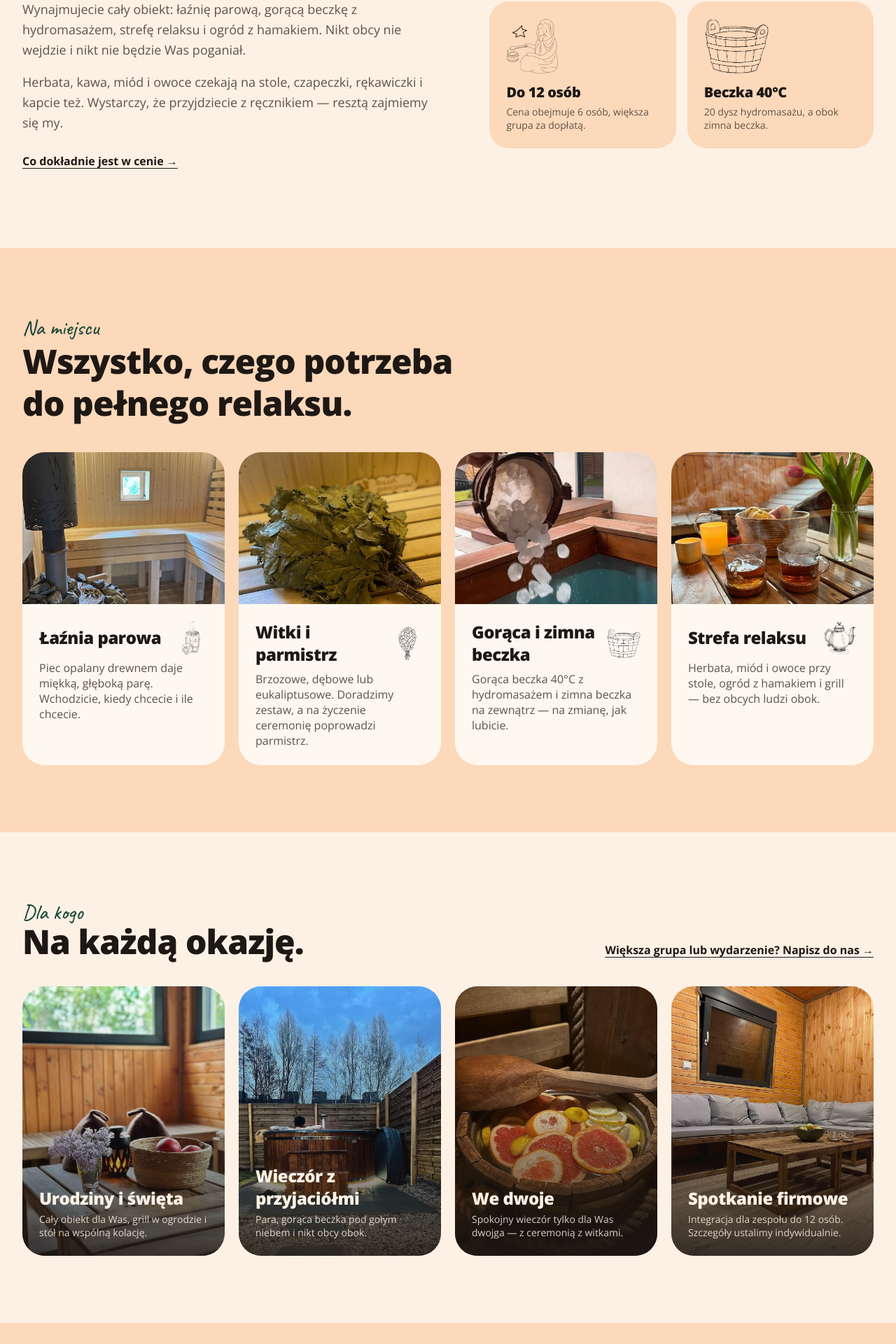
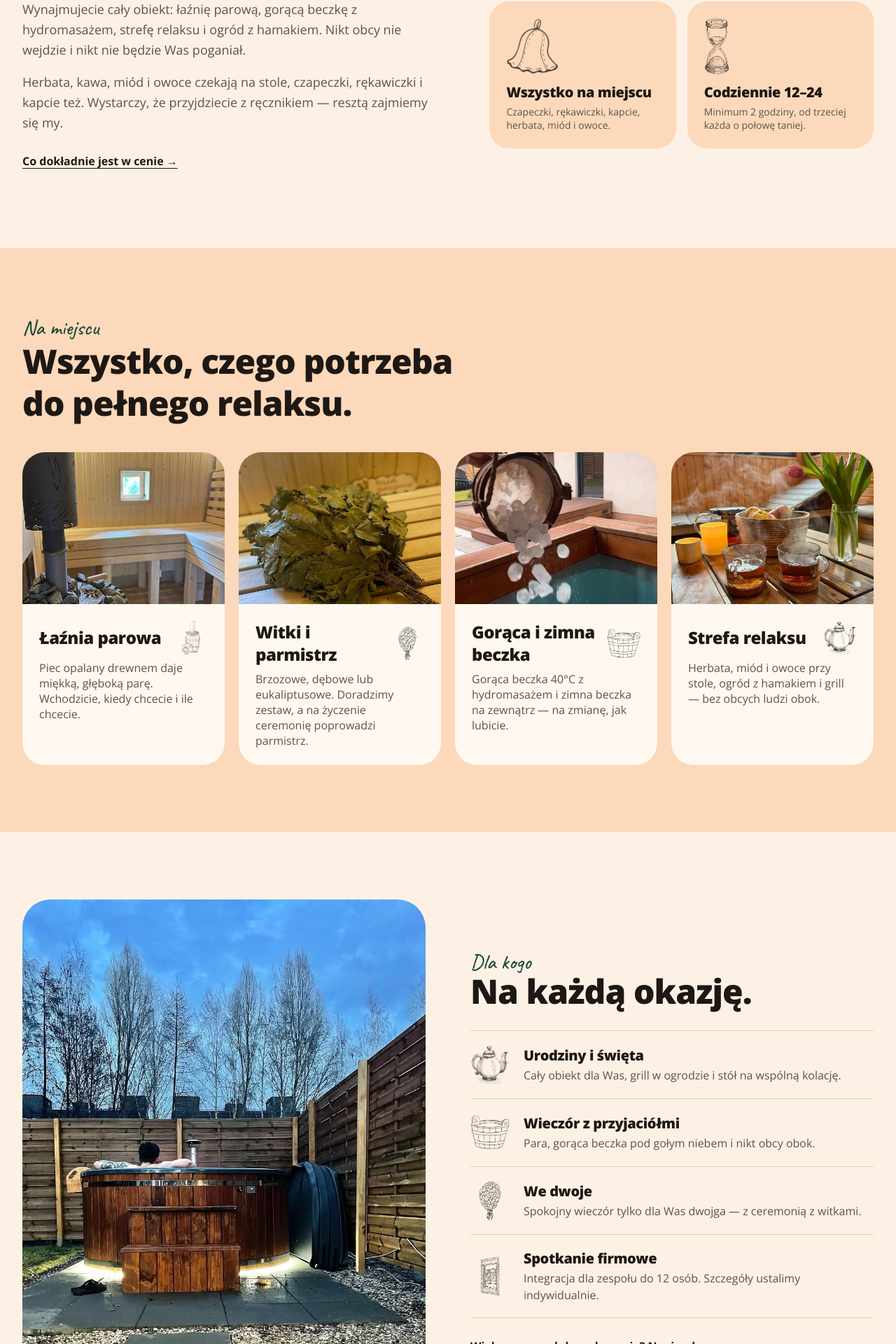
Before and after one commit to 666iscream-pixel/theBania, a Next.js app: page / in a window 1280 px wide. Shown: the part 1145-3065 px from the top of the page at 70% size. Built offline with nearby package versions, Linux system fonts and the light colour scheme.

Commit message:
Strona główna: „Na każdą okazję” jako rozkładówka zdjęcie + lista, fakty w „O nas” bez powtórzeń

```diff
--- a/src/app/page.tsx
+++ b/src/app/page.tsx
@@ -9,10 +9,10 @@ import { CONFIG } from "@/lib/config";
 // Kolejność: pierwsze wrażenie → kim jesteśmy → co jest na miejscu → na jaką okazję → rezerwacja → zdjęcia → opinie → kontakt.
 
 const FACTS: { art: ArtName; title: string; text: string }[] = [
-  { art: "stove", title: "Piec na drewno", text: "Prawdziwa, miękka para — nie elektryczna sauna." },
-  { art: "window", title: "Na wyłączność", text: "Cały obiekt tylko dla Waszej grupy." },
+  { art: "window", title: "Na wyłączność", text: "Cały obiekt tylko dla Waszej grupy — bez obcych ludzi." },
   { art: "lady", title: "Do 12 osób", text: "Cena obejmuje 6 osób, większa grupa za dopłatą." },
-  { art: "tub", title: "Beczka 40°C", text: "20 dysz hydromasażu, a obok zimna beczka." },
+  { art: "hat", title: "Wszystko na miejscu", text: "Czapeczki, rękawiczki, kapcie, herbata, miód i owoce." },
+  { art: "hourglass", title: "Codziennie 12–24", text: "Minimum 2 godziny, od trzeciej każda o połowę taniej." },
 ];
 
 const VISIT: { img: string; art: ArtName; title: string; text: string }[] = [
@@ -22,11 +22,11 @@ const VISIT: { img: string; art: ArtName; title: string; text: string }[] = [
   { img: "tea", art: "teapot", title: "Strefa relaksu", text: "Herbata, miód i owoce przy stole, ogród z hamakiem i grill — bez obcych ludzi obok." },
 ];
 
-const OCCASIONS = [
-  { img: "tea-2", title: "Urodziny i święta", text: "Cały obiekt dla Was, grill w ogrodzie i stół na wspólną kolację." },
-  { img: "tub-evening", title: "Wieczór z przyjaciółmi", text: "Para, gorąca beczka pod gołym niebem i nikt obcy obok." },
-  { img: "citrus", title: "We dwoje", text: "Spokojny wieczór tylko dla Was dwojga — z ceremonią z witkami." },
-  { img: "lounge", title: "Spotkanie firmowe", text: "Integracja dla zespołu do 12 osób. Szczegóły ustalimy indywidualnie." },
+const OCCASIONS: { art: ArtName; title: string; text: string }[] = [
+  { art: "teapot", title: "Urodziny i święta", text: "Cały obiekt dla Was, grill w ogrodzie i stół na wspólną kolację." },
+  { art: "tub", title: "Wieczór z przyjaciółmi", text: "Para, gorąca beczka pod gołym niebem i nikt obcy obok." },
+  { art: "venik", title: "We dwoje", text: "Spokojny wieczór tylko dla Was dwojga — z ceremonią z witkami." },
+  { art: "window", title: "Spotkanie firmowe", text: "Integracja dla zespołu do 12 osób. Szczegóły ustalimy indywidualnie." },
 ];
 
 const STEPS = [
@@ -145,27 +145,29 @@ export default function Home() {
           </div>
         </section>
 
-        {/* NA JAKĄ OKAZJĘ */}
-        <section className="wrap py-20 lg:py-24">
-          <div className="flex flex-wrap items-end justify-between gap-4">
-            <div>
-              <p className="font-hand text-3xl text-moss">Dla kogo</p>
-              <h2 className="font-display text-4xl sm:text-5xl">Na każdą okazję.</h2>
-            </div>
-            <Link href="/kontakt" className="font-bold underline underline-offset-4 hover:no-underline">Większa grupa lub wydarzenie? Napisz do nas →</Link>
+        {/* NA JAKĄ OKAZJĘ — rozkładówka: duże zdjęcie + lista (inna forma niż karty powyżej) */}
+        <section className="wrap grid items-center gap-10 py-20 lg:grid-cols-2 lg:gap-16 lg:py-24">
+          <div className="relative aspect-[4/5] overflow-hidden rounded-[2.5rem] sm:aspect-[4/3] lg:aspect-[4/5]">
+            {/* eslint-disable-next-line @next/next/no-img-element */}
+            <img src="/img/tub-evening.jpg" alt="Gorąca beczka wieczorem w ogrodzie" loading="lazy" className="absolute inset-0 h-full w-full object-cover" />
           </div>
-          <div className="mt-10 grid gap-5 sm:grid-cols-2 lg:grid-cols-4">
-            {OCCASIONS.map((o) => (
-              <article key={o.title} className="group relative aspect-[3/4] overflow-hidden rounded-[2rem]">
-                {/* eslint-disable-next-line @next/next/no-img-element */}
-                <img src={`/img/${o.img}.jpg`} alt="" loading="lazy" className="absolute inset-0 h-full w-full object-cover transition duration-500 group-hover:scale-105" />
-                <div className="absolute inset-0 bg-gradient-to-t from-ink/85 via-ink/20 to-transparent" />
-                <div className="absolute inset-x-0 bottom-0 p-6 text-cream">
-                  <h3 className="font-display text-2xl">{o.title}</h3>
-                  <p className="mt-1 text-sm leading-snug text-cream/85">{o.text}</p>
-                </div>
-              </article>
-            ))}
+          <div>
+            <p className="font-hand text-3xl text-moss">Dla kogo</p>
+            <h2 className="font-display text-4xl sm:text-5xl">Na każdą okazję.</h2>
+            <ul className="mt-8 divide-y divide-line border-y border-line">
+              {OCCASIONS.map((o) => (
+                <li key={o.title} className="flex items-center gap-5 py-5">
+                  <Art name={o.art} className="h-14 w-14 shrink-0 object-contain" />
+                  <div>
+                    <h3 className="font-display text-xl">{o.title}</h3>
+                    <p className="mt-0.5 text-muted">{o.text}</p>
+                  </div>
+                </li>
+              ))}
+            </ul>
+            <Link href="/kontakt" className="mt-7 inline-block font-bold underline underline-offset-4 hover:no-underline">
+              Większa grupa lub wydarzenie? Napisz do nas →
+            </Link>
           </div>
         </section>
 
```
